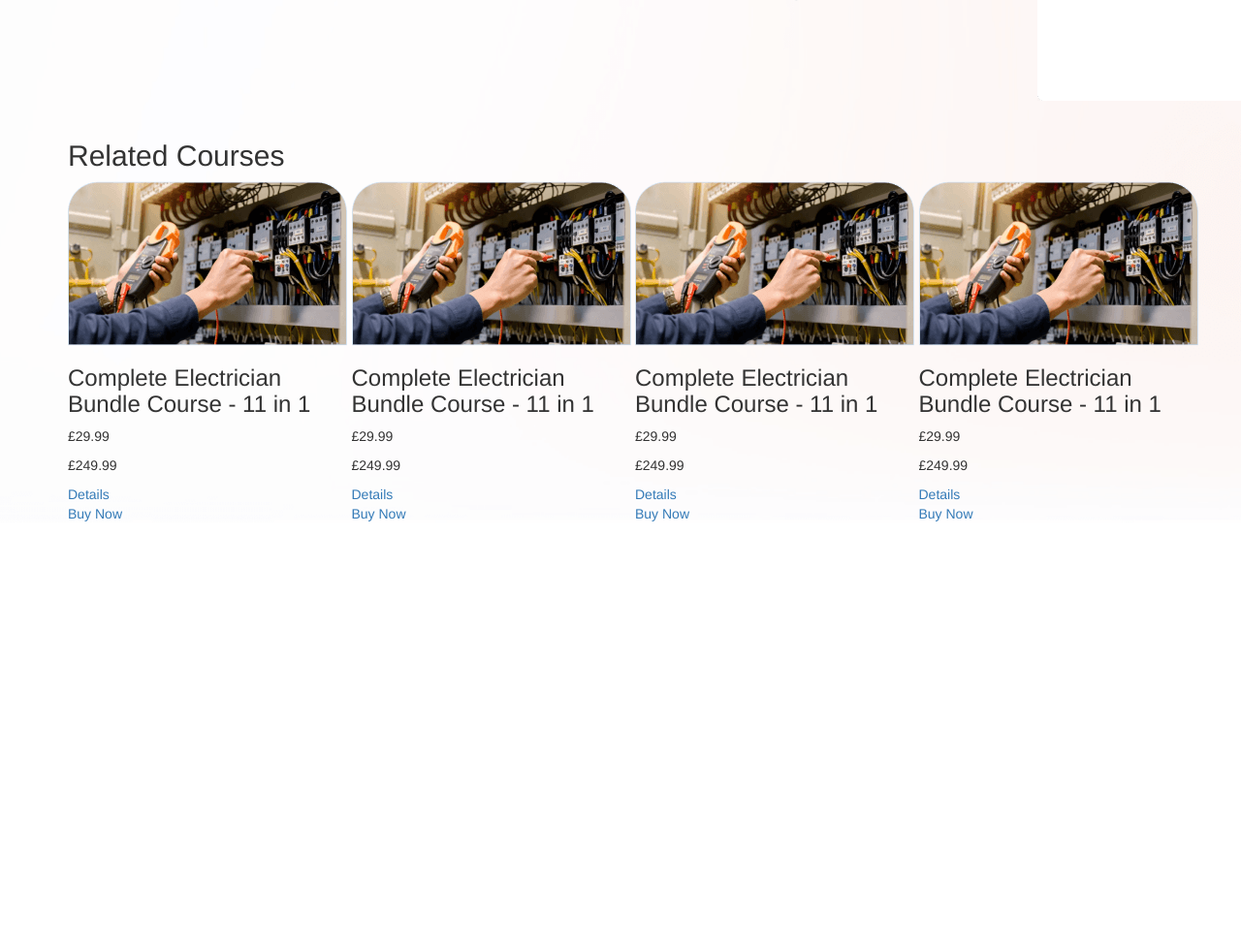
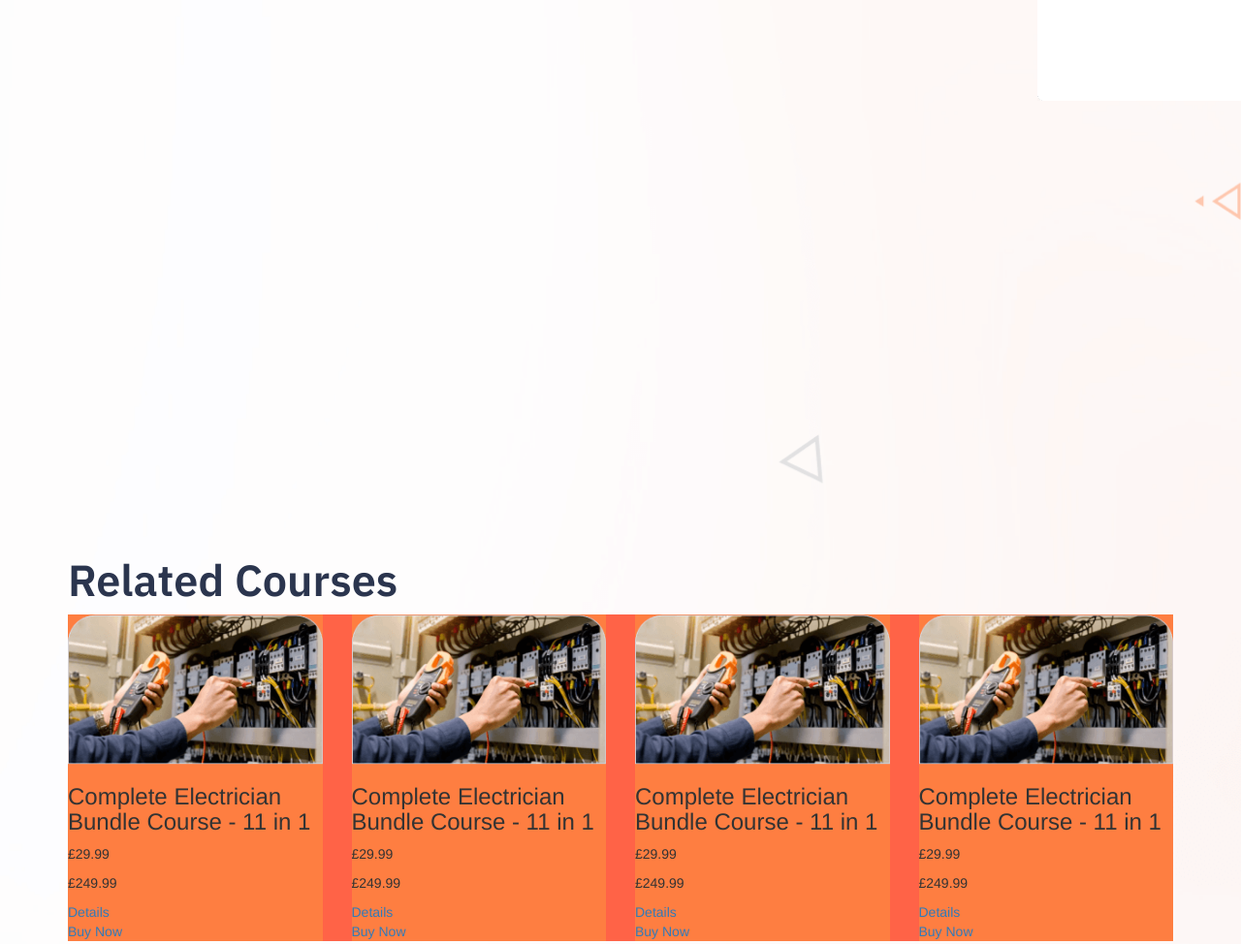
Before and after one commit to dishowrov/NextGen-single-course-page, a plain HTML site: page index.html in a window 1280 px wide. Shown: the part 3420-4394 px from the top of the page at 97% size. Before the commit the page ends 3960 px from the top, so only its background shows below. Drawn offline with Linux system fonts and the light colour scheme.

Commit message:
image problem solved.

```diff
--- a/index.html
+++ b/index.html
@@ -41,7 +41,7 @@
                         <div class="dis-ng-hero-left">
 
                             <div class="dis-ng-hero-banner">
-                                <img src="./assets/Hero-banner.jpg" alt="NextGen Learning" class="img-fluid h-auto">
+                                <img src="./assets/Hero-banner.jpg" alt="NextGen Learning">
                             </div>
 
                             <div class="dis-ng-hero-details">
@@ -333,6 +333,7 @@
                                 <!-- Slider single item -->
                                 <div class="col-md-3">
                                     <div class="dis-ng-slider-sec-item">
+
                                         <!-- Slider item's Thumbnaile -->
                                         <div class="dis-ng-slider-sec-item-img">
                                             <img src="./assets/related-course-thumbnail.png" alt="Our Course Thumbnail">
@@ -351,6 +352,7 @@
                                                     £249.99
                                                 </p>
                                             </div>
+
                                         </div>
 
                                         <!-- Slider item's Buttons -->
--- a/sass/styles.scss
+++ b/sass/styles.scss
@@ -337,3 +337,31 @@
         }
     }
 }
+
+#dis-ng-slider-wrapper {
+    #dis-ng-slider {
+        padding-top: 430px;
+        padding-bottom: 145px;
+
+        .dis-ng-slider-sec-title {
+            color: #2B354E;
+            font-family: IBM Plex Sans;
+            font-size: 45px;
+            font-weight: 600;
+        }
+
+        .dis-ng-slider-sec-all-items {
+            background-color: tomato;
+
+            .dis-ng-slider-sec-item {
+                background-color: #FE7E41;
+
+                .dis-ng-slider-sec-item-img {
+                    img {
+                        width: 100%;
+                    }
+                }
+            }
+        }
+    }
+}
```
Also changed, not shown: css/styles.css.
